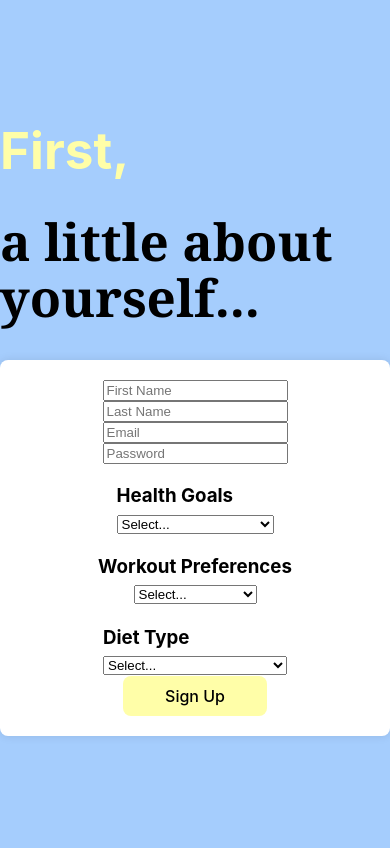
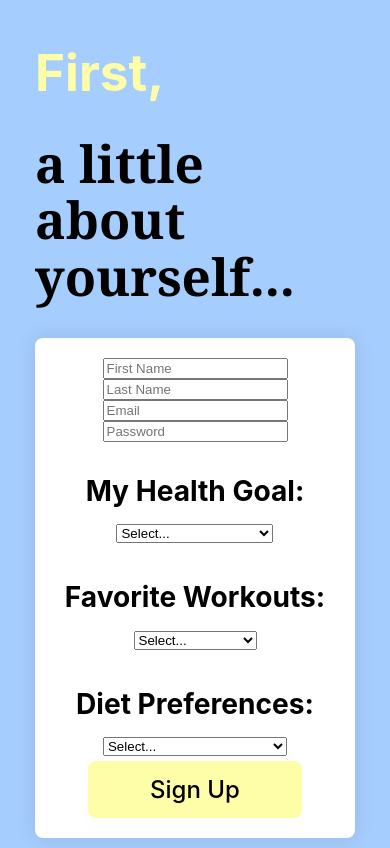
Before and after one commit to tyleryannes94/workout-buddy, a React (Vite) app in the folder frontend/: page /signup in a window 390 px wide. Built offline with nearby package versions, Linux system fonts and the light colour scheme.

Commit message:
added responsive margin styling to parent divs in both signupform.jsx and login.jsx

```diff
--- a/frontend/src/App.css
+++ b/frontend/src/App.css
@@ -1,9 +1,11 @@
+/* duped from .logincard from index.css */
 #signupForm {
+  font-size: 1.5rem;
   background-color: white;
   padding: 20px;
   border-radius: 8px;
-  box-shadow: 0 0 10px rgba(0, 0, 0, 0.1);
-  margin-bottom: 20px; /* Optional: Adds some spacing between the card and the buttons */
+  box-shadow: 0 0 20px rgba(0, 0, 0, 0.1);
+  /* margin: 35px; */
   display: flex;
   flex-direction: column;
   align-items: center;
--- a/frontend/src/components/Login.jsx
+++ b/frontend/src/components/Login.jsx
@@ -40,7 +40,7 @@ const Login = () => {
     };
 
     return (
-        <div>
+        <div className='responsive-margin'>
             <div>
                 <h1 className='customYellow'>Hi, </h1>
                 <h1 className='customSerif-bold'>Workout Buddy.</h1>
--- a/frontend/src/components/SignUpForm.jsx
+++ b/frontend/src/components/SignUpForm.jsx
@@ -64,7 +64,7 @@ function SignupForm() {
   };
 
   return (
-    <div>
+    <div className='responsive-margin'>
       <h1 className='customYellow'>First, </h1>
       <h1 className='customSerif-bold'>a little about yourself...</h1>
       <form id='signupForm' onSubmit={handleSubmit}>
@@ -74,7 +74,7 @@ function SignupForm() {
         <input type="password" name="password" value={formData.password} onChange={handleChange} placeholder="Password" />
 
         <div>
-          <h3>Health Goals</h3>
+          <h3>My Health Goal:</h3>
           <select name="healthGoals" value={formData.healthGoals} onChange={handleChange}>
             <option value="">Select...</option>
             <option value="lose weight">Lose Weight</option>
@@ -89,7 +89,7 @@ function SignupForm() {
         </div>
 
         <div>
-          <h3>Workout Preferences</h3>
+          <h3>Favorite Workouts:</h3>
           <select name="workoutPreferences" value={formData.workoutPreferences} onChange={handleChange}>
             <option value="">Select...</option>
             <option value="free weights">Free Weights</option>
@@ -106,7 +106,7 @@ function SignupForm() {
         </div>
 
         <div>
-          <h3>Diet Type</h3>
+          <h3>Diet Preferences:</h3>
           <select name="dietType" value={formData.dietType} onChange={handleChange}>
             <option value="">Select...</option>
             <option value="paleo">Paleo</option>
--- a/frontend/src/index.css
+++ b/frontend/src/index.css
@@ -104,3 +104,7 @@ button:focus-visible {
 .input-group {
   margin-bottom: 10px; /* Optional: Adds some spacing between the inputs */
 }
+
+.responsive-margin {
+  margin: 10px 35px;
+}
```
